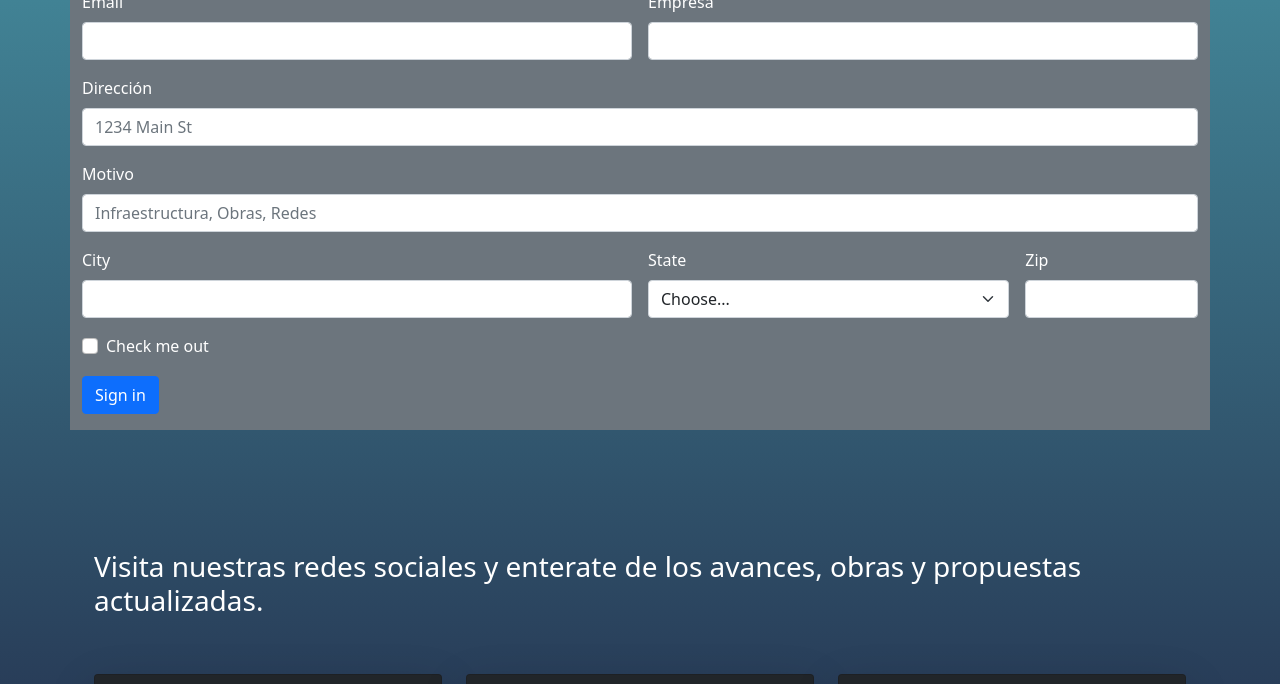
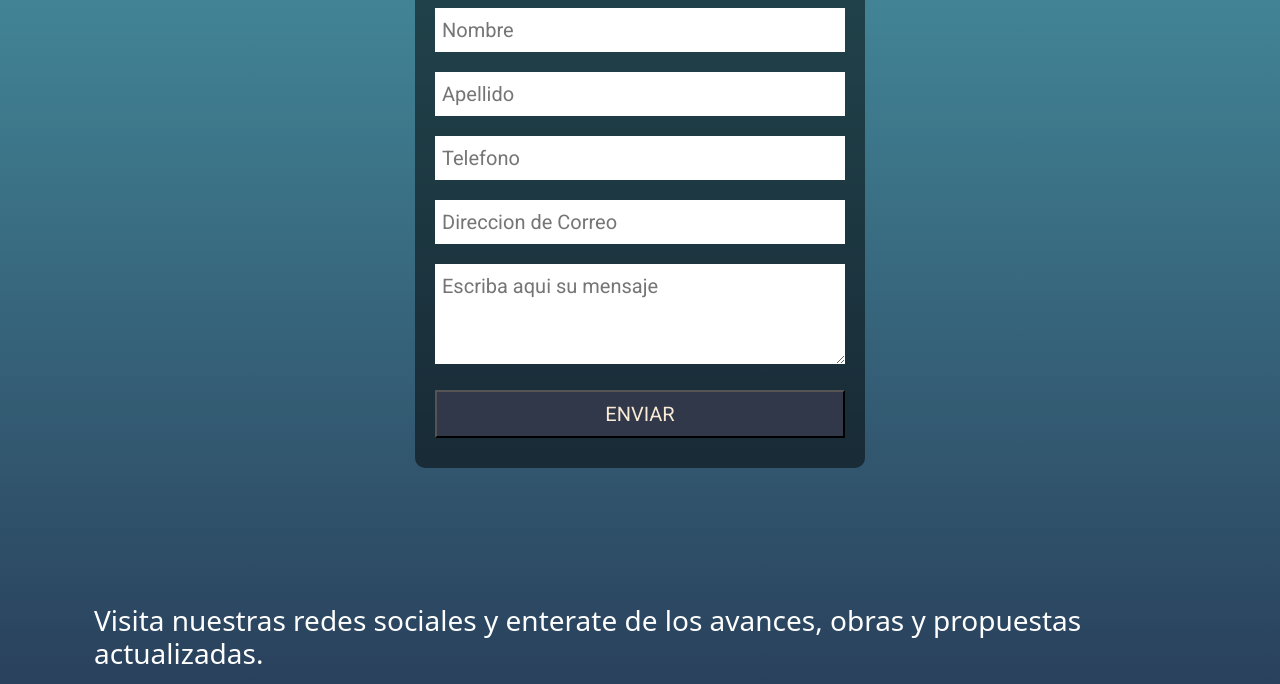
Before and after one commit to LucasFernandez11/DAHE-Soluciones, a website: page contacto.html in a window 1280 px wide. Shown: the part 521-1205 px from the top of the page. Drawn offline with nearby package versions, Linux system fonts and the light colour scheme; a web font is replaced by a local one.

Commit message:
cree el form para contacto

```diff
--- a/contacto.html
+++ b/contacto.html
@@ -110,53 +110,19 @@
     <div class=" container d-flex justify-content-start ">
       <h3>Envie su consulta o visite nuestras redes <a class="link-danger" href="#socialnetworks">#</a></h3>
     </div>
-    <section class="container py-3 mb-4 bg-secondary text-white">
-      <h2 class="subtitulo-empresa ">DAHE Soluciones</h2>
-      <form class="row g-3">
-        <div class="col-md-6">
-          <label for="inputEmail4" class="form-label">Email</label>
-          <input type="email" class="form-control" id="inputEmail4">
-        </div>
-        <div class="col-md-6">
-          <label for="inputPassword4" class="form-label">Empresa</label>
-          <input type="password" class="form-control" id="inputPassword4">
-        </div>
-        <div class="col-12">
-          <label for="inputAddress" class="form-label">Dirección</label>
-          <input type="text" class="form-control" id="inputAddress" placeholder="1234 Main St">
-        </div>
-        <div class="col-12">
-          <label for="inputAddress2" class="form-label">Motivo</label>
-          <input type="text" class="form-control" id="inputAddress2" placeholder="Infraestructura, Obras, Redes">
-        </div>
-        <div class="col-md-6">
-          <label for="inputCity" class="form-label">City</label>
-          <input type="text" class="form-control" id="inputCity">
-        </div>
-        <div class="col-md-4">
-          <label for="inputState" class="form-label">State</label>
-          <select id="inputState" class="form-select">
-            <option selected>Choose...</option>
-            <option>...</option>
-          </select>
-        </div>
-        <div class="col-md-2">
-          <label for="inputZip" class="form-label">Zip</label>
-          <input type="text" class="form-control" id="inputZip">
-        </div>
-        <div class="col-12">
-          <div class="form-check">
-            <input class="form-check-input" type="checkbox" id="gridCheck">
-            <label class="form-check-label" for="gridCheck">
-              Check me out
-            </label>
-          </div>
-        </div>
-        <div class="col-12">
-          <button type="submit" class="btn btn-primary">Sign in</button>
-        </div>
-      </form>
+    <!-- formulario de contacto -->
+    <section class="container py-3 mb-4 ">
+     <form class="formulario" action="">
+       <h3 class="titulo-formulario">Contacto</h3>
+       <input class="casillas-formulario" type="text" name="nombre" placeholder="Nombre">
+       <input class="casillas-formulario" type="text" name="apellido" placeholder="Apellido">
+       <input class="casillas-formulario" type="text" name="telefono" placeholder="Telefono">
+       <input class="casillas-formulario" type="text" name="direccion de correo" placeholder="Direccion de Correo">
+       <textarea class="casillas-formulario" name="mensaje" placeholder="Escriba aqui su mensaje "></textarea>
+       <input class="boton-form-contacto" type="button" value="ENVIAR">
+     </form>
     </section>
+    <!-- fin de formulario de contacto -->
 
     <!-- invitacion a redes sociales -->
     <section id="socialnetworks" class="py-5">
--- a/scss/componentes/_main.scss
+++ b/scss/componentes/_main.scss
@@ -52,3 +52,52 @@
       align-items:center;
     }
   }
+  /*fin de button whatsapp*/
+  .formulario {
+    width: 450px;
+    margin: auto;
+    background: rgba(0,0,0,0.5);
+    padding: 10px 20px;
+    box-sizing: border-box;
+    border-radius: 10px;
+  }
+  .titulo-formulario {
+    font-family: map-get($general, fuente-principal);
+    text-align: map-get($general , alineacion-texto);
+    color: map-get($general, color-principal );
+    margin: 0;
+    margin-bottom: 20px;
+  }
+  .casillas-formulario {
+    width: 100%;
+    margin-bottom: 20px;
+    padding: 7px;
+    box-sizing: border-box;
+    font-family: map-get($general, fuente-principal);
+    color: black;
+    font-size: map-get($general , tamaño-fuente );
+    border: none;
+  }
+  textarea {
+    min-height: 100px;
+    max-height: 250px;
+    max-width: 100%;
+  }
+  .boton-form-contacto {
+    background: #31384a;
+    width: 100%;
+    margin-bottom: 20px;
+    padding: 7px;
+    font-family: map-get($general, fuente-principal);
+    font-size: map-get($general , tamaño-fuente );
+    color: map-get($general, color-principal );
+  }
+  .boton-form-contacto:hover {
+    cursor:pointer;
+  }
+  @media only screen and (max-width: 576px) {
+    .formulario {
+      width: 100% ;
+    }
+
+  }
```
Also changed, not shown: css/style.css, 1 other file.
